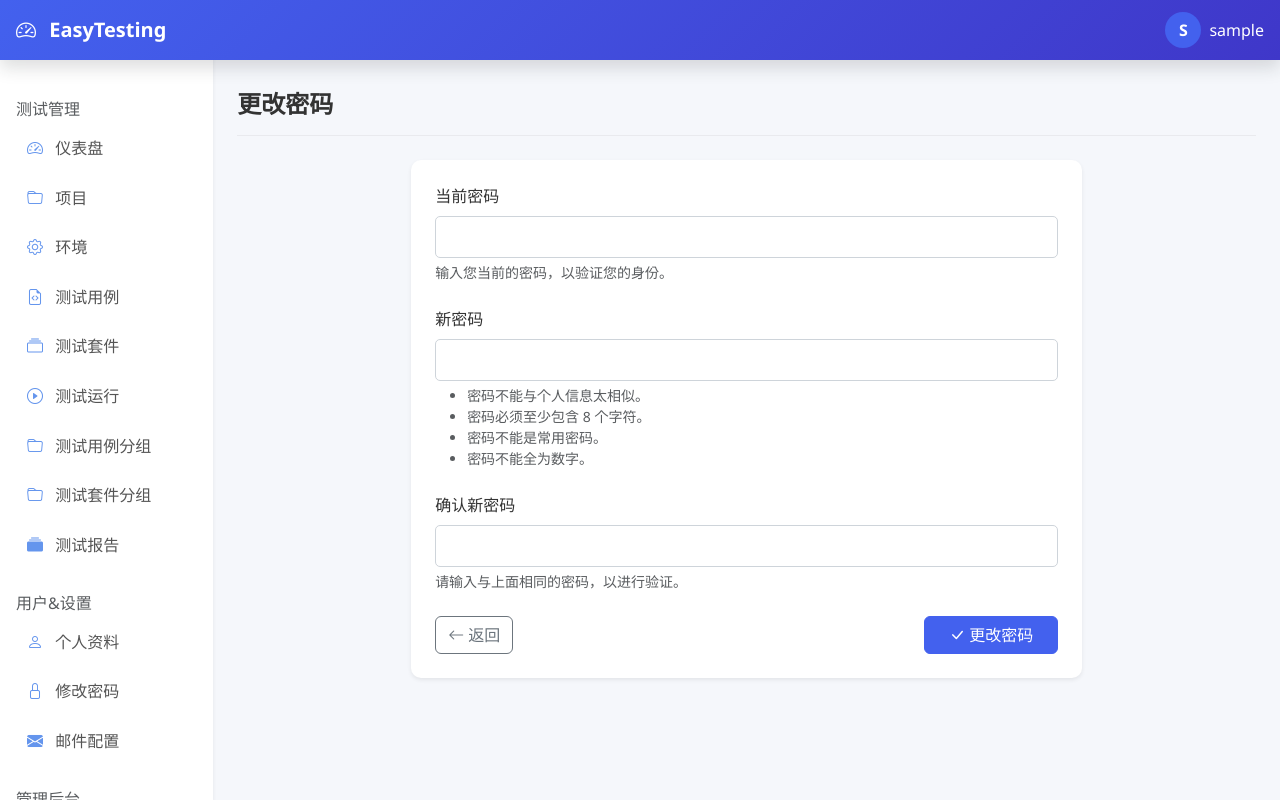
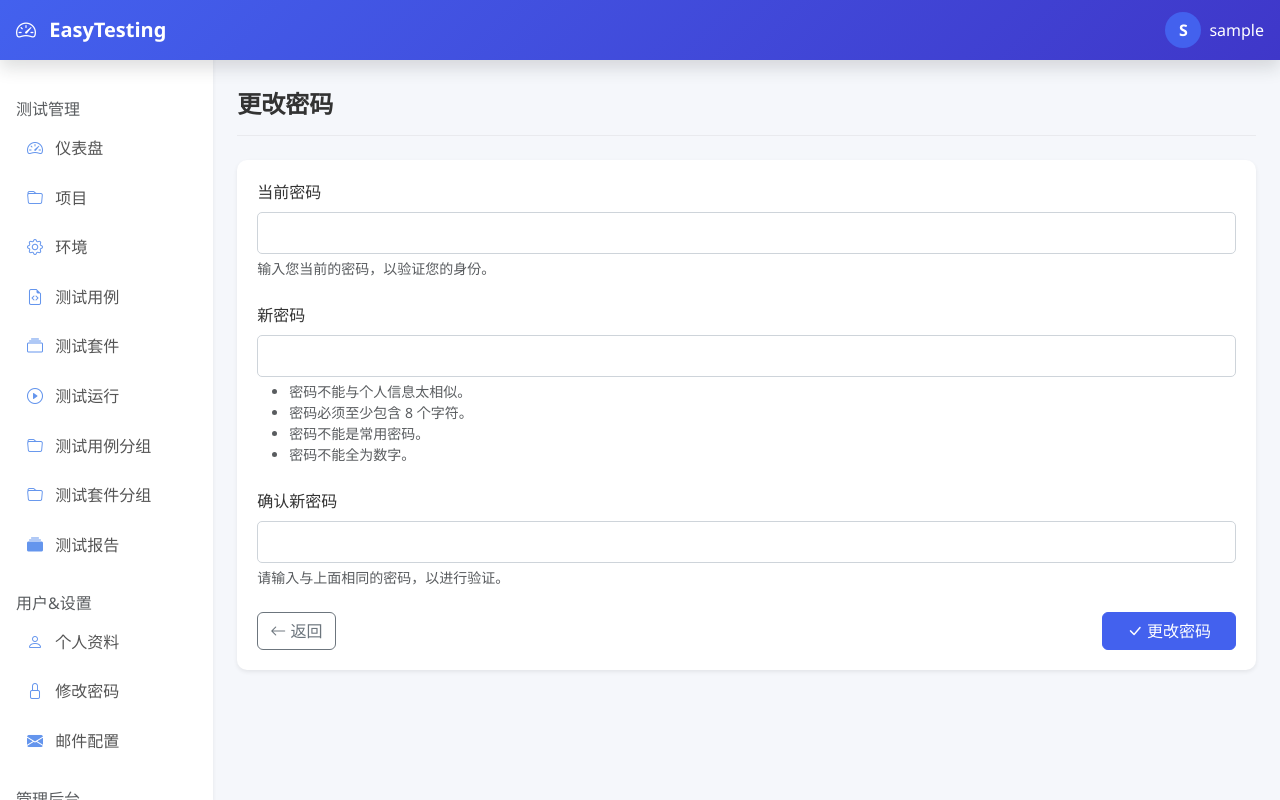
Before and after one commit to Joyamon/EasyTesting, a Django app: page /password-change/ in a window 1280 px wide. Run offline with Django 4.2, Linux system fonts and the light colour scheme; the visitor is signed in with stand-in values (Sample User, id 1); some libraries are stand-ins or nearby versions.

Commit message:
1.优化修改密码页面 2.个人页面增加测试报告统计卡片

```diff
--- a/templates/auth/password_change_form.html
+++ b/templates/auth/password_change_form.html
@@ -5,10 +5,9 @@
 {% block header %}更改密码{% endblock %}
 
 {% block content %}
-<div class="row justify-content-center">
-    <div class="col-md-8">
+
     <div class="card">
-            <div class="card-body p-4">
+        <div class="card-body">
             <form method="post">
                 {% csrf_token %}
 
@@ -65,6 +64,4 @@
             </form>
         </div>
     </div>
-    </div>
-</div>
 {% endblock %}
--- a/test_manager/models.py
+++ b/test_manager/models.py
@@ -424,6 +424,7 @@ class TestReport(models.Model):
     test_suite_run = models.ForeignKey(TestSuiteRun, on_delete=models.SET_NULL, null=True, blank=True,
                                        related_name='reports')
     is_public = models.BooleanField(default=False)
+    created_by = models.ForeignKey(User, on_delete=models.CASCADE, related_name='created_test_reports')
 
     class Meta:
         ordering = ['-created_at']
```
Also changed, not shown: templates/auth/profile.html (+8 -0 lines), test_manager/migrations/0009_testreport_created_by.py (added). Lines whose indentation alone changed are shown as unchanged.
